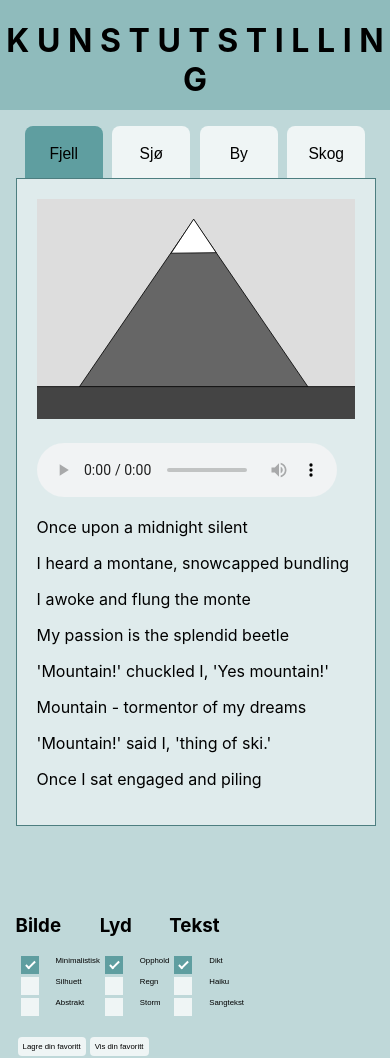
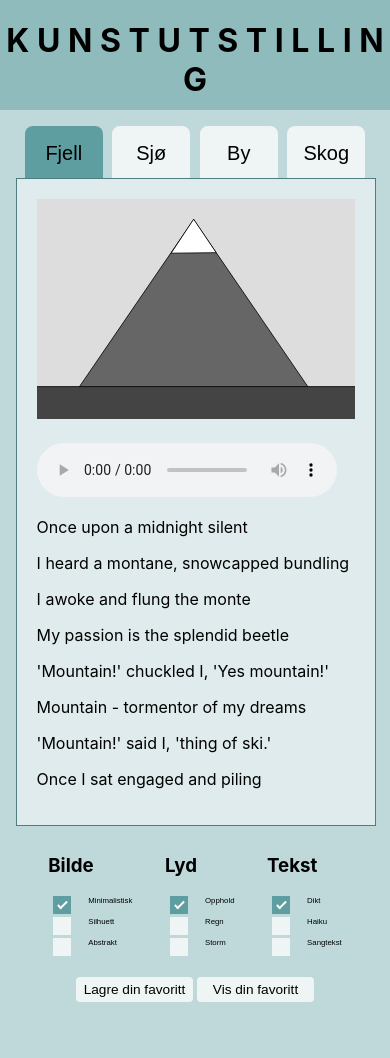
Before and after one commit to peders45/IT2810-prosjekt2, a React (Create React App) app in the folder prosjekt-2-app/: page / in a window 390 px wide. After the commit the page ends 1004 px from the top, so only its background shows below. Built offline with nearby package versions, Linux system fonts and the light colour scheme; no server answers.

Commit message:
More css fixes #24

```diff
--- a/prosjekt-2-app/src/components/atoms/CategoryButton/CategoryButton.css
+++ b/prosjekt-2-app/src/components/atoms/CategoryButton/CategoryButton.css
@@ -17,7 +17,7 @@ label{
   user-select: none;
 }
 
-@media screen and (max-width: 1200px) {
+@media screen and (max-width: 800px) {
   .container{
     font-size: 2vw;
   }
--- a/prosjekt-2-app/src/components/atoms/SaveFavouriteButton/SaveFavouriteButton.css
+++ b/prosjekt-2-app/src/components/atoms/SaveFavouriteButton/SaveFavouriteButton.css
@@ -3,8 +3,7 @@
   cursor: pointer;
   font-size: 20px;
   font-family : 'arial';
-    margin-bottom: 8px;
-    max-width: 20vw;
+  margin-top: 8px;
   margin: 2px;
   border: none;
   border-radius: 4px;
@@ -23,10 +22,10 @@
   background-color: #5F9EA0;
 }
 
-@media screen and (max-width: 1000px) {
+@media screen and (max-width: 800px) {
   .saveFavButton{
-    max-width: 20vw;
+    width: 30vw;
     max-height: 10vh;
-    font-size: 2vw;
+    font-size: 3.5vw;
   }
 }
--- a/prosjekt-2-app/src/components/atoms/ShowFavouriteButton/ShowFavouriteButton.css
+++ b/prosjekt-2-app/src/components/atoms/ShowFavouriteButton/ShowFavouriteButton.css
@@ -22,10 +22,10 @@
   background-color: #5F9EA0;
 }
 
-@media screen and (max-width: 1000px) {
+@media screen and (max-width: 800px) {
   .showFavButton{
-    max-width: 20vw;
+    width: 30vw;
     max-height: 10vh;
-    font-size: 2vw;
+    font-size: 3.5vw;
   }
 }
--- a/prosjekt-2-app/src/components/atoms/Tab/Tab.css
+++ b/prosjekt-2-app/src/components/atoms/Tab/Tab.css
@@ -4,7 +4,8 @@
   padding-bottom: 2px;
   text-decoration: none;
   font-family : 'arial';
-  width: 90px;
+  width: 8vw;
+  max-width: 85px;
   height: 50px;
   background-color: #eff5f5;
   font-size: 22px;
@@ -44,15 +45,20 @@
   background-color: #5F9EA0;
 }
 
-@media screen and (max-width: 700px) {
+@media screen and (max-width: 800px) {
   .tab-button {
     margin-bottom: 0;
     width: 20vw;
     height: 50px;
-    font-size: 4vw;
+    font-size: 3vw;
     border-top-left-radius: 8px;
     border-top-right-radius: 8px;
     border-bottom: none;
     cursor: pointer;
   }
 }
+@media screen and (max-width: 600px) {
+  .tab-button {
+    font-size: 20px;
+  }
+}
--- a/prosjekt-2-app/src/components/molecules/TabList/TabList.css
+++ b/prosjekt-2-app/src/components/molecules/TabList/TabList.css
@@ -6,12 +6,12 @@
   min-width: 50vw;
   height: 50px;
   margin-bottom: 2px;
-  margin-right: 30px;
+  margin-right: 20px;
   padding-left: 20px;
   padding-right: 20px;
 }
 
-@media screen and (max-width: 1200px) {
+@media screen and (max-width: 800px) {
   .tabList{
     margin-right: 0;
   }
--- a/prosjekt-2-app/src/components/organisms/DisplaySection/DisplaySection.css
+++ b/prosjekt-2-app/src/components/organisms/DisplaySection/DisplaySection.css
@@ -23,7 +23,7 @@
   width: 100%;
 }
 
-@media screen and (max-width: 1200px) {
+@media screen and (max-width: 800px) {
   .DisplaySection-container{
     width: 100%;
     margin-right: 0;
--- a/prosjekt-2-app/src/components/organisms/MainPage/MainPage.css
+++ b/prosjekt-2-app/src/components/organisms/MainPage/MainPage.css
@@ -3,21 +3,21 @@
   flex-direction: row;
   justify-content: center;
   max-width: 100vw;
-  background-color: #bfd8d9;
 }
 .storage-buttons{
   display: flex;
   flex-direction: column;
 }
 
-@media screen and (max-width: 1200px) {
+@media screen and (max-width: 800px) {
   .main-page{
     flex-direction: column;
   }
   .storage-buttons{
     flex-direction: row;
-    padding-right: 4vw;
-    padding-left: 4vw;
+    justify-content: center;
+    padding-right: 10vw;
+    padding-left: 10vw;
   }
 }
 
--- a/prosjekt-2-app/src/components/organisms/SelectorSection/SelectorSection.css
+++ b/prosjekt-2-app/src/components/organisms/SelectorSection/SelectorSection.css
@@ -6,10 +6,12 @@
   margin-top: 70px;
 }
 
-@media screen and (max-width: 1200px) {
+@media screen and (max-width: 800px) {
   .selectorSection {
     flex-direction: row;
+    justify-content: space-evenly;
     padding-right: 4vw;
     padding-left: 4vw;
+    margin-top: 10px;
   }
 }
--- a/prosjekt-2-app/src/index.css
+++ b/prosjekt-2-app/src/index.css
@@ -1,4 +1,5 @@
 body {
+  background-color: #bfd8d9;
   margin: 0;
   width: 100vw;
   font-family: -apple-system, BlinkMacSystemFont, "Segoe UI", "Roboto", "Oxygen",
```
Lines whose indentation alone changed are shown as unchanged.
